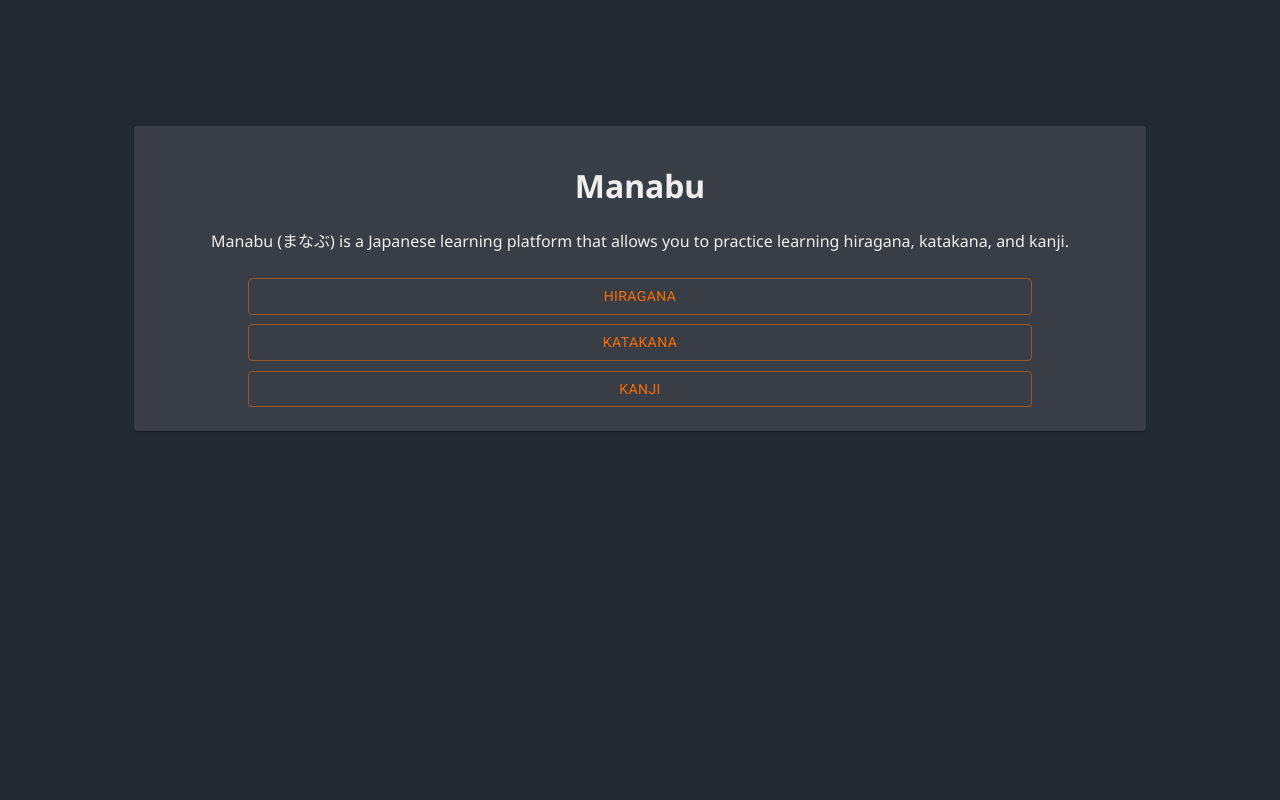
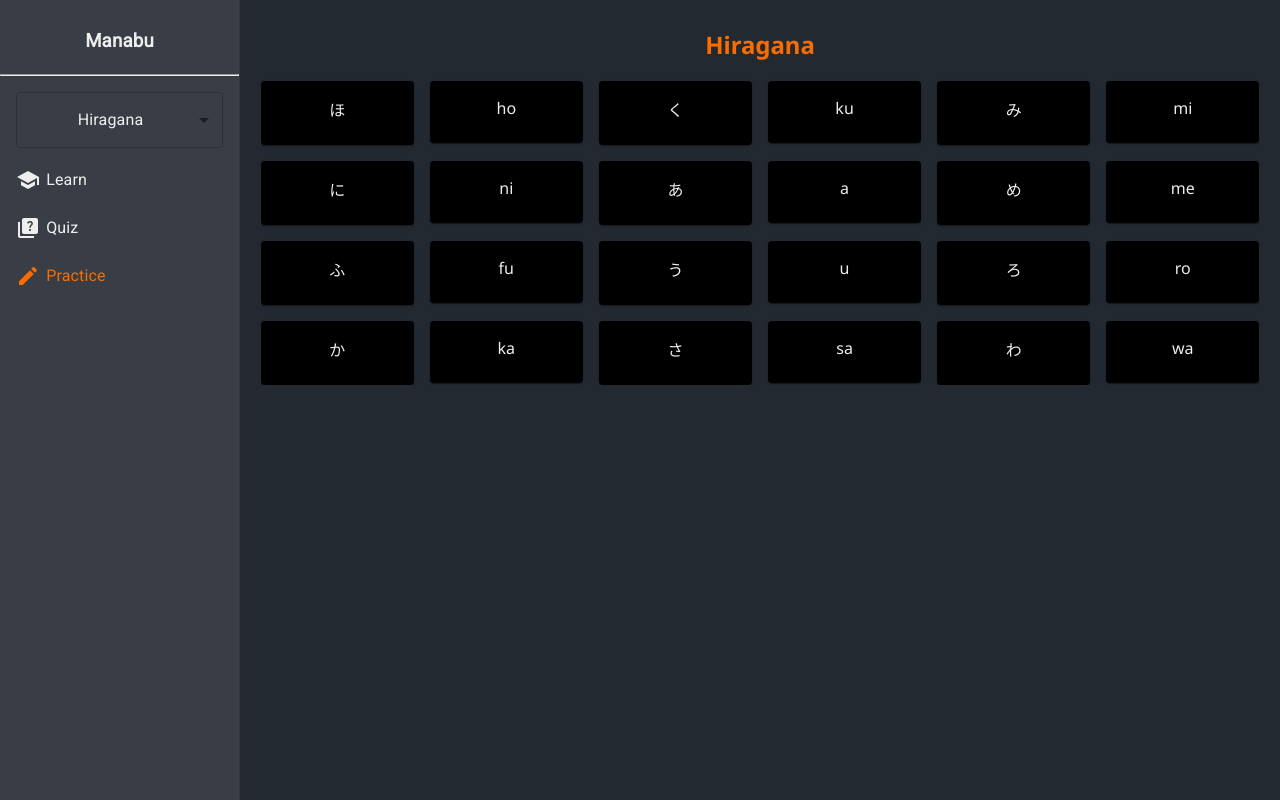
Before and after one commit to lukemcelligott/Manabu, a React (Vite) app in the folder manabu/: page /hiragana/practice in a window 1280 px wide. Built offline with nearby package versions, Linux system fonts and the light colour scheme.

Commit message:
work on practice page

```diff
--- a/manabu/src/App.tsx
+++ b/manabu/src/App.tsx
@@ -8,6 +8,7 @@ import HomePage from './Components/HomePage';
 
 import HiraganaLearn from './Components/Hiragana/HiraganaLearn';
 import HiraganaQuiz from './Components/Hiragana/HiraganaQuiz';
+import HiraganaPractice from './Components/Hiragana/HiraganaPractice';
 
 import KatakanaLearn from './Components/Katakana/KatakanaLearn';
 import KatakanaQuiz from './Components/Katakana/KatakanaQuiz';
@@ -23,6 +24,7 @@ function App() {
 
           <Route path="/hiragana/learn" element={<HiraganaLearn />} />
           <Route path="/hiragana/quiz" element={<HiraganaQuiz />} />
+          <Route path="/hiragana/practice" element={<HiraganaPractice />} />
 
           <Route path="/katakana/learn" element={<KatakanaLearn />} />
           <Route path="/katakana/quiz" element={<KatakanaQuiz />} />
--- /dev/null
+++ b/manabu/src/Components/Hiragana/HiraganaPractice.tsx
@@ -0,0 +1,195 @@
+import React from 'react';
+import { SetStateAction, useEffect, useState } from 'react';
+import Card from '@mui/material/Card';
+import CardContent from '@mui/material/CardContent';
+import { Button, Grid } from '@mui/material';
+import { ThemeProvider, createTheme } from '@mui/material';
+import { FormControl, FormControlLabel } from '@mui/material';
+import { RadioGroup, Radio } from '@mui/material';
+
+import NavDrawer from '../NavDrawer';
+
+import '../Styles/Alpha.css';
+
+
+const theme = createTheme({
+    palette: {
+        primary: {
+            main: '#f96d00',
+        },
+        background: {
+            paper: '#393e46',
+        }
+    },
+});
+
+interface HiraganaCard {
+    hiragana: string;
+    pronunciation: string;
+}
+
+function HiraganaPractice() {
+    const cards: HiraganaCard[] = [
+        { hiragana: 'あ', pronunciation: 'a'},
+        { hiragana: 'い', pronunciation: 'i'},
+        { hiragana: 'う', pronunciation: 'u'},
+        { hiragana: 'え', pronunciation: 'e'},
+        { hiragana: 'お', pronunciation: 'o'},
+        { hiragana: 'か', pronunciation: 'ka'},
+        { hiragana: 'き', pronunciation: 'ki'},
+        { hiragana: 'く', pronunciation: 'ku'},
+        { hiragana: 'け', pronunciation: 'ke'},
+        { hiragana: 'こ', pronunciation: 'ko'},
+        { hiragana: 'さ', pronunciation: 'sa'},
+        { hiragana: 'し', pronunciation: 'shi'},
+        { hiragana: 'す', pronunciation: 'su'},
+        { hiragana: 'せ', pronunciation: 'se'},
+        { hiragana: 'そ', pronunciation: 'so'},
+        { hiragana: 'た', pronunciation: 'ta'},
+        { hiragana: 'ち', pronunciation: 'chi'},
+        { hiragana: 'つ', pronunciation: 'tsu'},
+        { hiragana: 'て', pronunciation: 'te'},
+        { hiragana: 'と', pronunciation: 'to'},
+        { hiragana: 'な', pronunciation: 'na'},
+        { hiragana: 'に', pronunciation: 'ni'},
+        { hiragana: 'ぬ', pronunciation: 'nu'},
+        { hiragana: 'ね', pronunciation: 'ne'},
+        { hiragana: 'の', pronunciation: 'no'},
+        { hiragana: 'は', pronunciation: 'ha'},
+        { hiragana: 'ひ', pronunciation: 'hi'},
+        { hiragana: 'ふ', pronunciation: 'fu'},
+        { hiragana: 'へ', pronunciation: 'he'},
+        { hiragana: 'ほ', pronunciation: 'ho'},
+        { hiragana: 'ま', pronunciation: 'ma'},
+        { hiragana: 'み', pronunciation: 'mi'},
+        { hiragana: 'む', pronunciation: 'mu'},
+        { hiragana: 'め', pronunciation: 'me'},
+        { hiragana: 'も', pronunciation: 'mo'},
+        { hiragana: 'や', pronunciation: 'ya'},
+        { hiragana: 'ゆ', pronunciation: 'yu'},
+        { hiragana: 'よ', pronunciation: 'yo'},
+        { hiragana: 'ら', pronunciation: 'ra'},
+        { hiragana: 'り', pronunciation: 'ri'},
+        { hiragana: 'る', pronunciation: 'ru'},
+        { hiragana: 'れ', pronunciation: 're'},
+        { hiragana: 'ろ', pronunciation: 'ro'},
+        { hiragana: 'わ', pronunciation: 'wa'},
+        { hiragana: 'を', pronunciation: 'wo'},
+        { hiragana: 'ん', pronunciation: 'n'},
+    ];
+
+    const [shuffledPairs, setShuffledPairs] = useState<HiraganaCard[]>([]);
+
+    // Function to shuffle an array
+    const shuffleArray = (array: any[]) => {
+        const shuffledArray = [...array];
+        for (let i = shuffledArray.length - 1; i > 0; i--) {
+            const j = Math.floor(Math.random() * (i + 1));
+            [shuffledArray[i], shuffledArray[j]] = [shuffledArray[j], shuffledArray[i]];
+        }
+        return shuffledArray;
+    };
+
+    // Shuffle the pairs when component mounts
+    useEffect(() => {
+        setShuffledPairs(shuffleArray(cards));
+    }, []);
+
+
+    const [selectedIndices, setSelectedIndices] = useState<number[]>([]);
+    const [matchedIndices, setMatchedIndices] = useState<number[]>([]);
+    const [firstCardIndex, setFirstCardIndex] = useState<number | null>(null);
+    const [secondCardIndex, setSecondCardIndex] = useState<number | null>(null);
+    const [selectedHiraganaIndex, setSelectedHiraganaIndex] = useState(-1);
+    const [selectedPronunciationIndex, setSelectedPronunciationIndex] = useState(null);
+    const [matchedPairs, setMatchedPairs] = useState<number[]>([]);
+
+    const handleCardClick = (index: number, type: String) => {
+        if (type === 'hiragana') {
+            setSelectedHiraganaIndex(index);
+        } else if (type === 'pronunciation' && selectedHiraganaIndex !== null) {
+            const hiraganaPairIndex = selectedHiraganaIndex % 100;
+            if (hiraganaPairIndex === index) {
+                // Correct match
+                // Mark both cards as green
+                console.log("match");
+                // setMatchedPairs(prevState => {
+                //     const updatedPairs = [...prevState];
+                //     return updatedPairs;
+                // });
+                setMatchedPairs([...matchedPairs, index]);
+                console.log(matchedPairs);
+            } else {
+                // Incorrect match
+                // Mark both cards as red
+                console.log("wrong");
+                setMatchedPairs([...matchedPairs, index]);
+                // setMatchedPairs(prevState => {
+                //     const updatedPairs = [...prevState];
+                //     return updatedPairs;
+                // });
+            }
+            // Reset selected cards
+            setSelectedHiraganaIndex(-1);
+            setSelectedPronunciationIndex(null);
+        }
+    };
+
+    const isMatched = (index: number) => {
+        let matched : boolean;
+        if(index){
+           matched = matchedPairs.includes(matchedPairs[index]);
+           return matched;
+        }
+        return false;
+    };
+
+    useEffect(() => {
+        // Check if there are any newly matched pairs
+        if (matchedIndices.length > 0) {
+            // Reset selected indices after a delay
+            setTimeout(() => {
+                setSelectedIndices([]);
+                setFirstCardIndex(null);
+                setSecondCardIndex(null);
+            }, 1000);
+        }
+    }, [matchedIndices]);
+
+    return (
+        <div style={{ display: 'flex', maxWidth: '100vw', overflow: 'hidden', }}>
+            <ThemeProvider theme={theme}>
+                <NavDrawer />
+                <div style={{ flex: 1, overflowX: 'auto', margin: '0 1%' }}>
+                    <h2 className="title">Hiragana</h2>
+
+                    <div className="card-grid">
+
+                    <Grid container spacing={2}>
+        {shuffledPairs.slice(0, 12).map((pair, index) => (
+            <React.Fragment key={index}>
+                <Grid item xs={3} sm={3} md={2} lg={2}>
+                    <Card onClick={() => handleCardClick(index, 'hiragana')} style={{ backgroundColor: isMatched(index) ? 'green' : 'black' }}>
+                        <CardContent className='card-text content-color'>
+                            <div>{pair.hiragana}</div>
+                        </CardContent>
+                    </Card>
+                </Grid>
+                <Grid item xs={3} sm={3} md={2} lg={2}>
+                    <Card onClick={() => handleCardClick(index, 'pronunciation')} style={{ backgroundColor: isMatched(index) ? 'green' : 'black' }}>
+                        <CardContent className='card-text content-color'>
+                            <div>{pair.pronunciation}</div>
+                        </CardContent>
+                    </Card>
+                </Grid>
+            </React.Fragment>
+        ))}
+    </Grid>
+                    </div>
+                </div>
+            </ThemeProvider>
+        </div>
+    )
+}
+
+export default HiraganaPractice;
--- a/manabu/src/Components/NavDrawer.tsx
+++ b/manabu/src/Components/NavDrawer.tsx
@@ -185,7 +185,7 @@ function NavDrawer() {
                         <ListItemText className='label'>Quiz</ListItemText>
                     </ListItem>
                     {/* Practice tab */}
-                    <ListItem className={`list-item ${isActive('/practice') ? 'active' : ''}`}>
+                    <ListItem component={Link} to={`/${selectedOption}/practice`} className={`list-item ${isActive('/practice') ? 'active' : ''}`}>
                         <EditIcon></EditIcon>
                         <ListItemText className='label'>Practice</ListItemText>
                     </ListItem>
```
